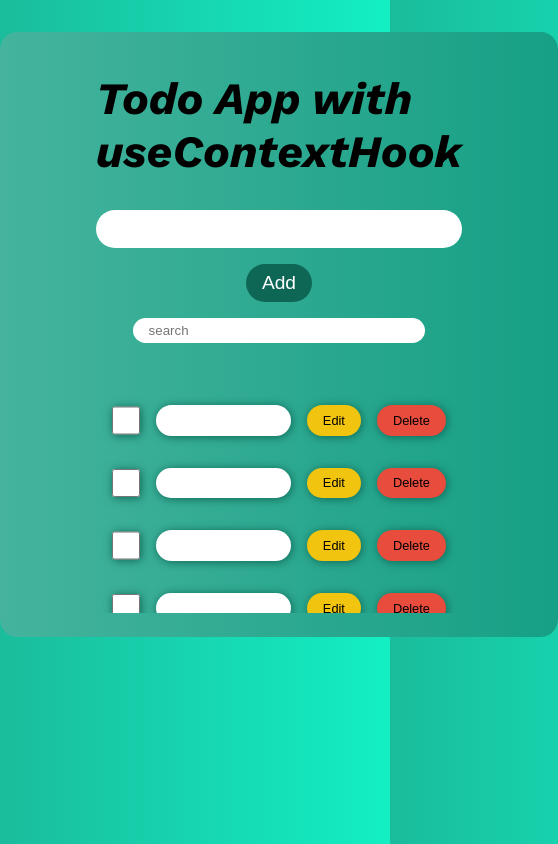
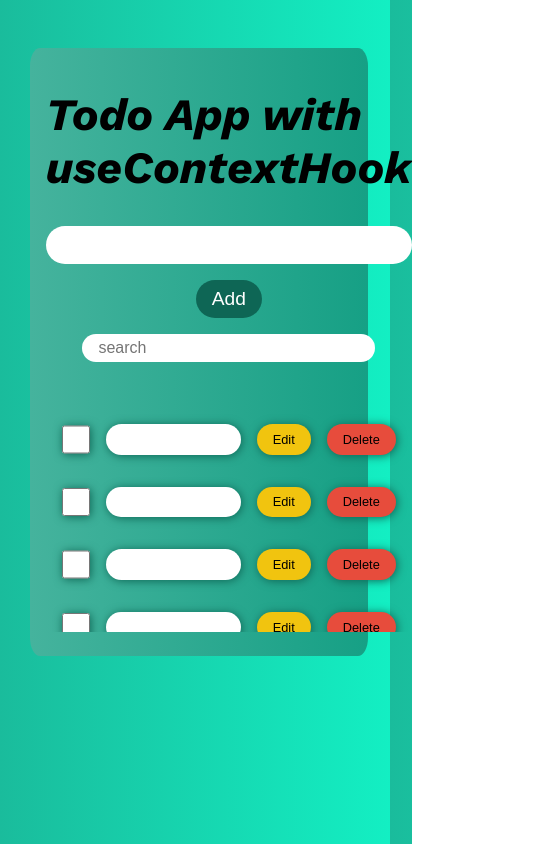
Before and after one commit to Sahil-4U/TodoAppWithUseContextHook, a React (Create React App) app: page / in a window 390 px wide. Shown: the whole page, 558 px wide, since content can reach past the window. Built offline with nearby package versions, Linux system fonts and the light colour scheme.

Commit message:
media queries added for 720px

```diff
--- a/src/App.scss
+++ b/src/App.scss
@@ -180,3 +180,38 @@ color: #e74c3c;
 ::-webkit-scrollbar-thumb:hover{
   background-color: #b1bcba;
 }
+
+@media screen and (max-width:720px) {
+  .container{
+    padding: 1.5rem 1rem;
+    width: 85%;
+    margin: 3rem auto;
+  }
+  h1{
+    font-size: 2.2rem;
+  }
+   form >.input{
+    font-size: 1rem;
+  }
+  form button{
+    font-size: 1rem;
+  }
+  .todo-list{
+    max-height: 10rem;
+    min-width: 100%;
+
+    .todo-item{
+      .checkbox , .todo-text{
+        font-size: 0.9rem;
+      }
+      .edit-item , .delete-item{
+        font-size: 0.7rem;
+      }
+
+    }
+  }
+  .search{
+    width: 100%;
+    font-size: 1rem;
+  }
+}
```
